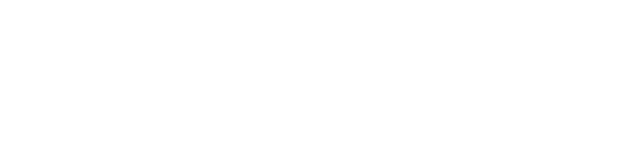
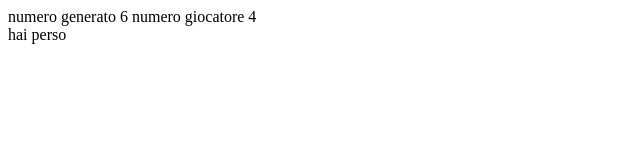
Before and after one commit to GiulioVolletti/js-mail-dadi, a plain HTML site: page dadi/index.html in a window 1280 px wide. Shown: the whole page, without its empty margins (0-640 px from the left). Drawn offline with Linux system fonts and the light colour scheme.

Commit message:
push dadi

```diff
--- a/dadi/index.html
+++ b/dadi/index.html
@@ -6,7 +6,9 @@
   </head>
   <body>
 
-    <p id="dadi"></p>
 
+    <div id="dadi"></div>
+
+    <script src="js/dadi.js" charset="utf-8"></script>
   </body>
 </html>
--- a/dadi/js/dadi.js
+++ b/dadi/js/dadi.js
@@ -1,4 +1,19 @@
+console.log("Hello World!");
 // Gioco dei dadi, chi fa di più vince.
-// Generare un numero random da 1 a 6, sia per il
-// giocatore sia per il compute. Stabilire il
+// Generare un numero random da 1 a 6
+var nRandom = (Math.random() * 5).toFixed();
+var numCasuale = ++nRandom
+console.log(numCasuale);
+// Generare un numero da 1 a 6, giocatore
+var numGiocatore = (Math.random() * 5).toFixed();
+var numCasualeGiocatore = ++numGiocatore
+console.log(numCasualeGiocatore);
 // vincitore, in base a chi fa il punteggio più alto.
+
+if (numCasuale < numGiocatore ) {
+  document.getElementById('dadi').innerHTML= "numero generato " + numCasuale + " numero giocatore " + numCasualeGiocatore + "<div>hai vinto<div>"
+} else if (numCasuale > numGiocatore) {
+  document.getElementById('dadi').innerHTML= "numero generato " + numCasuale + " numero giocatore " + numCasualeGiocatore + "<div>hai perso<div>"
+} else {
+  document.getElementById('dadi').innerHTML= "numero generato " + numCasuale + " numero giocatore " + numCasualeGiocatore + "<div>hai pareggiato<div>"
+}
```
